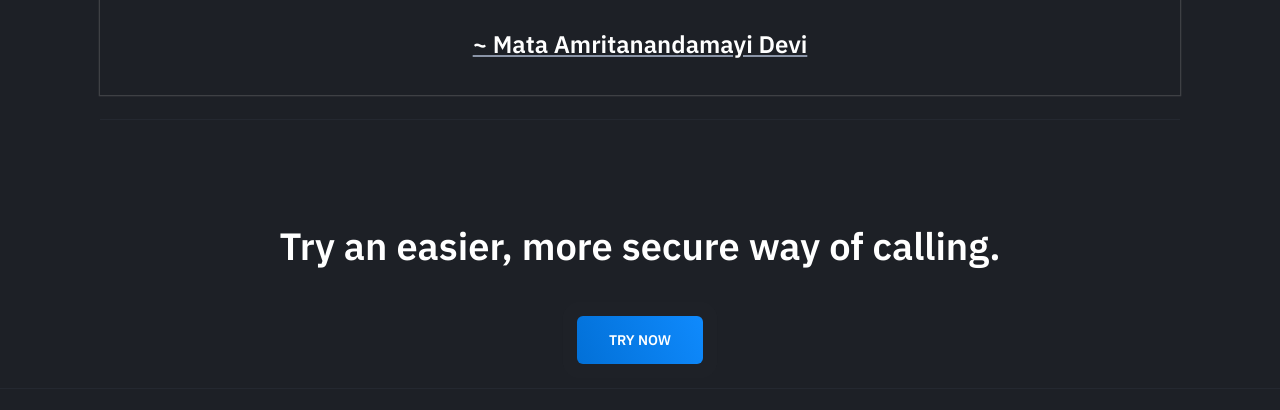
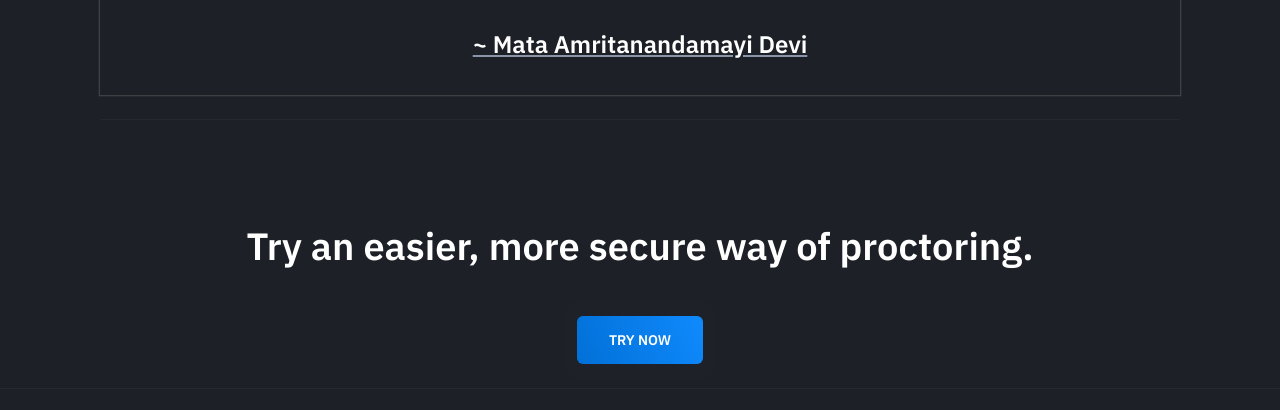
Before and after one commit to gsabarinath02/ICTS-Amrita-Proctoring_System, a website: page public/views/landing.html in a window 1280 px wide. Shown: the part 2650-3060 px from the top of the page. Drawn offline with nearby package versions, Linux system fonts and the light colour scheme.

Commit message:
bug fixes

```diff
--- a/public/views/landing.html
+++ b/public/views/landing.html
@@ -298,7 +298,7 @@
                 <br />
                 <section class="cta section">
                     <div class="container">
-                        <h2 style="text-align: center">Try an easier, more secure way of calling.</h2>
+                        <h2 style="text-align: center">Try an easier, more secure way of proctoring.</h2>
                         <br />
                         <div style="text-align: center">
                             <a class="button button-primary button-wide-mobile br-6 pulse" href="/newroom">Try now</a>
```
